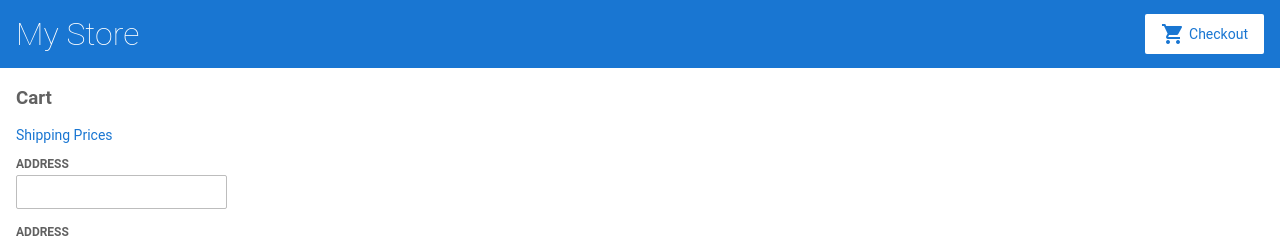
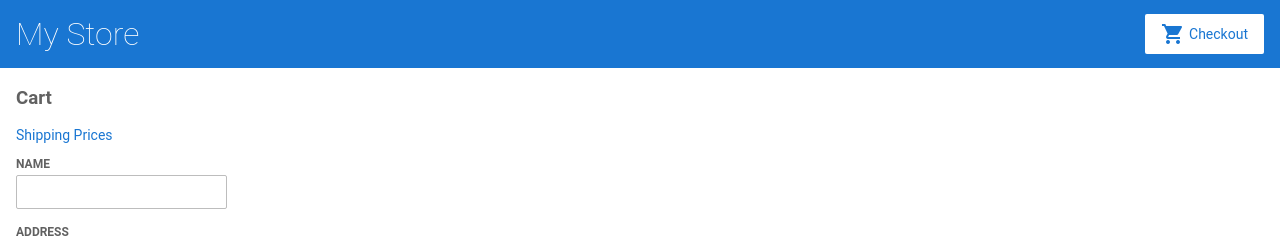
Before and after one commit to lucagavioli/angular-feev2v, an Angular app: page /cart in a window 1280 px wide. Shown: the top 241 px of the page. Built offline with nearby package versions, Linux system fonts and the light colour scheme.

Commit message:
1 file modified

```diff
--- a/src/app/cart/cart.component.html
+++ b/src/app/cart/cart.component.html
@@ -14,7 +14,7 @@
   </div>
 <form [formGroup]="checkoutForm" (ngSubmit)="onSubmit()">
   <div>
-  <label for="name">Address</label>
+  <label for="name">Name</label>
   <input id="name" type="text" formControlName="name">
   </div>
   <div>
```
